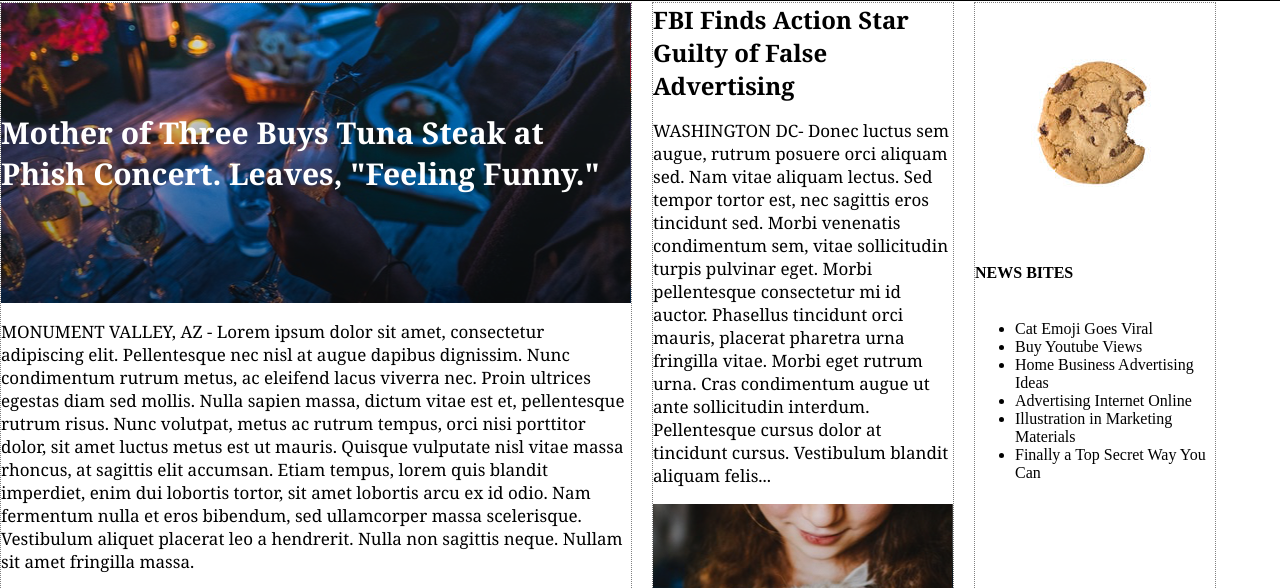
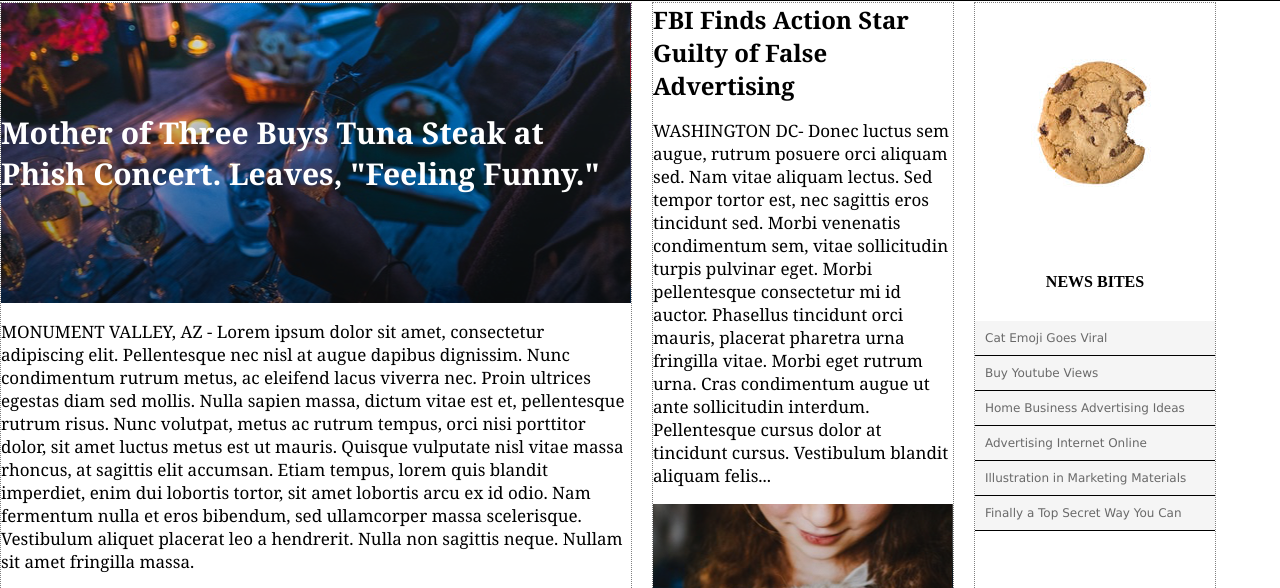
Before and after one commit to andreaargyle/mytimes, a plain HTML site: page index.html in a window 1280 px wide. Shown: the part 80-668 px from the top of the page. Drawn offline with Linux system fonts and the light colour scheme.

Commit message:
Add HTML & CSS news-bites section

```diff
--- a/index.html
+++ b/index.html
@@ -54,14 +54,13 @@
       <!-- Right Column -->
       <div class="column small">
         <img src="resources/images/img-news-bite.png" />
-        <h4>NEWS BITES</h4>
-        <ul>
-          <li>Cat Emoji Goes Viral</li>
-          <li>Buy Youtube Views</li>
-          <li>Home Business Advertising Ideas</li>
-          <li>Advertising Internet Online</li>
-          <li>Illustration in Marketing Materials</li>
-          <li>Finally a Top Secret Way You Can</li>
+        <div class="news-bites title">NEWS BITES</div>
+          <span class="bites">Cat Emoji Goes Viral</span>
+          <span class="bites">Buy Youtube Views</span>
+          <span class="bites">Home Business Advertising Ideas</span>
+          <span class="bites">Advertising Internet Online</span>
+          <span class="bites">Illustration in Marketing Materials</span>
+          <span class="bites">Finally a Top Secret Way You Can</span>
         </ul>
       </div>
     </main>
--- a/resources/css/style.css
+++ b/resources/css/style.css
@@ -121,3 +121,26 @@ p {
   font-size: 17px;
   color: black;
 }
+
+/* News Bites */
+
+.news-bites {
+  display: flex;
+  flex-direction: column;
+}
+
+.news-bites.title {
+  margin: 30px;
+  font-size: 16px;
+  font-weight: bold;
+  text-align: center;
+}
+
+.bites {
+  background-color: WhiteSmoke;
+  font-family: Verdana;
+  font-size: 12px;
+  color: DimGray;
+  padding: 10px;
+  border-bottom: 1px solid black;
+}
```
